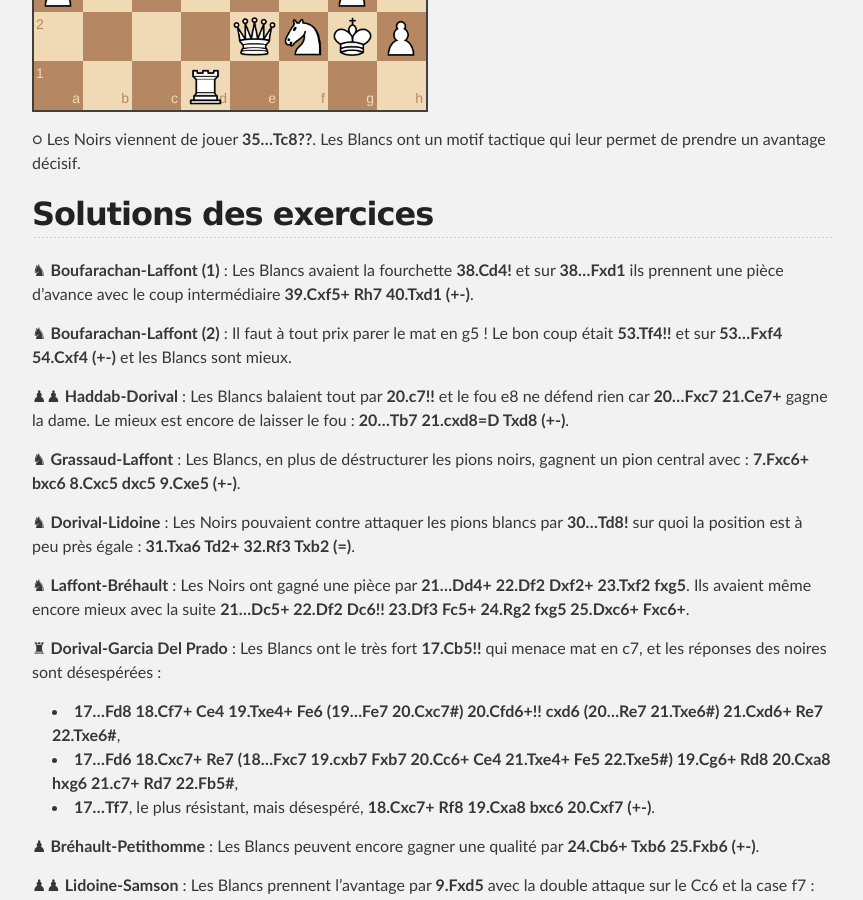
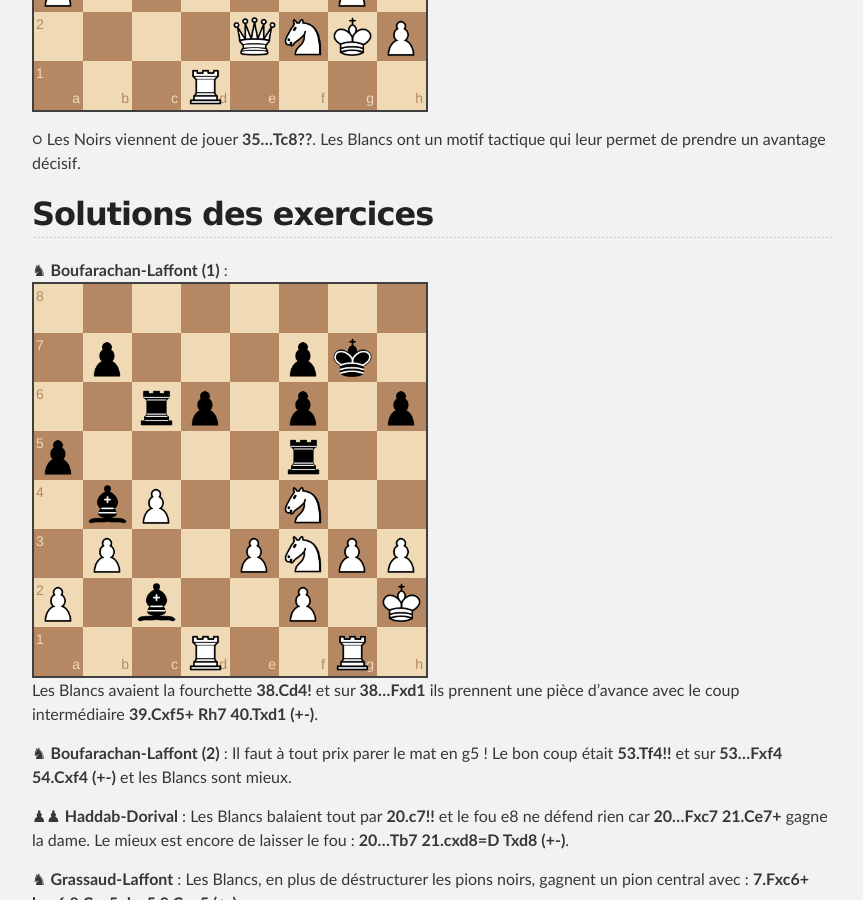
Before and after one commit to echiquier-villeneuve-tolosane/echiquier-villeneuve-tolosane.github.io, a Jekyll site: the page built from exercices.md, in a window 1280 px wide and 900 px high, scrolled down 14865 px. Shown: the whole window, without its empty margins (208-1071 px from the left). Built offline with Jekyll 4.4.1, drawn with Linux system fonts in a browser that asks for light colours; nearby versions of some CDN libraries.

Commit message:
Updated exercices.md

```diff
--- a/exercices.md
+++ b/exercices.md
@@ -230,6 +230,7 @@ _Coupe J.-C. Loubatière, ronde 3 (2013/10/06)_
 
 
 &#9822;  **Boufarachan-Laffont (1)** :
+`8/1p3pk1/2rp1p1p/p4r2/1bP2N2/1P2PNPP/P1b2P1K/3R2R1 w - - 1 37`
 Les Blancs avaient la fourchette **38.Cd4!** et sur **38...Fxd1** ils prennent une pièce d'avance avec le coup intermédiaire **39.Cxf5+ Rh7 40.Txd1 (+-)**.
 
 &#9822;  **Boufarachan-Laffont (2)** :
```
